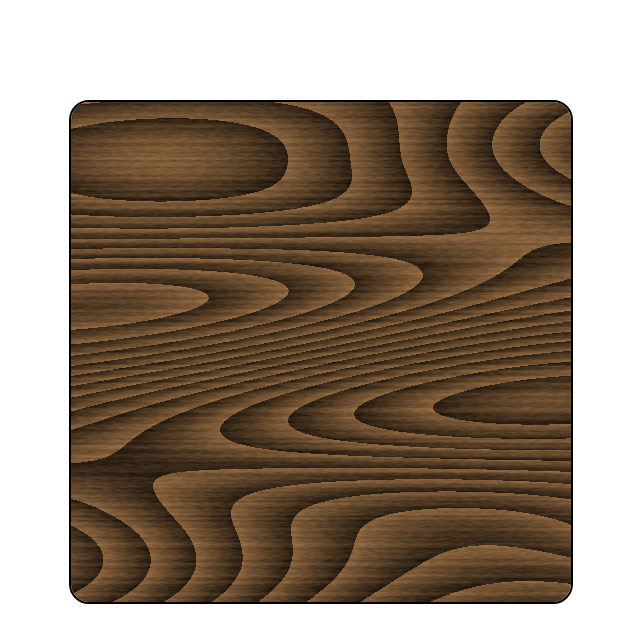
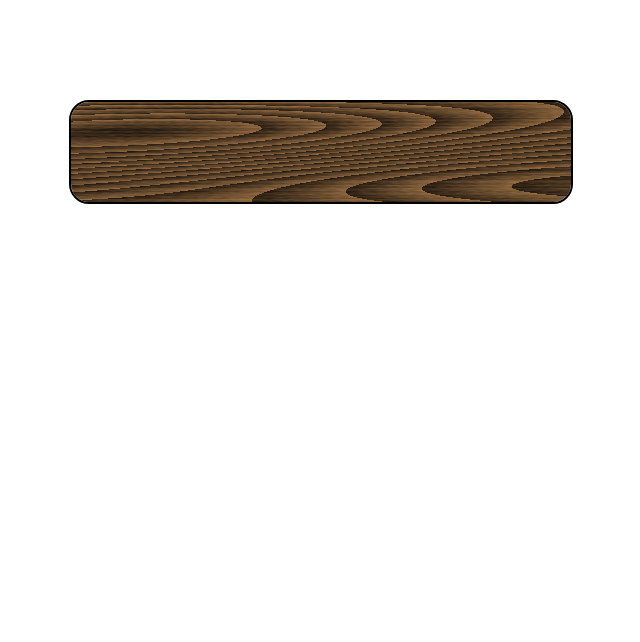
Before and after one commit to ganglio/dust.js, a plain HTML site: page canv.html in a window 1280 px wide. Shown: the whole page, without its empty margins (319-959 px from the left). Drawn offline with Linux system fonts and the light colour scheme.

Commit message:
playing with the wood texture

```diff
--- a/canv.html
+++ b/canv.html
@@ -14,6 +14,6 @@
 	<script type="text/javascript" src="texture.js"></script>
 </head>
 <body>
-	<canvas id="canvas" width="500" height="500"></canvas>
+	<canvas id="canvas" width="500" height="100"></canvas>
 </body>
 </html>
--- a/texture.js
+++ b/texture.js
@@ -90,7 +90,7 @@
 		var canvas=document.getElementById("canvas"),
 		    ctx=canvas.getContext("2d"),
 		    imgData = ctx.createImageData(canvas.width, canvas.height),
-		    index=0, z=0, r=0, scaleX=0.1,scaleY=0.5,XX,YY;
+		    index=0, z=0.1, r=0, scaleX=0.1,scaleY=0.2,XX,YY;
 
 		for (var x=0; x<canvas.width; x++)
 			for (var y=0; y<canvas.height; y++) {
```
